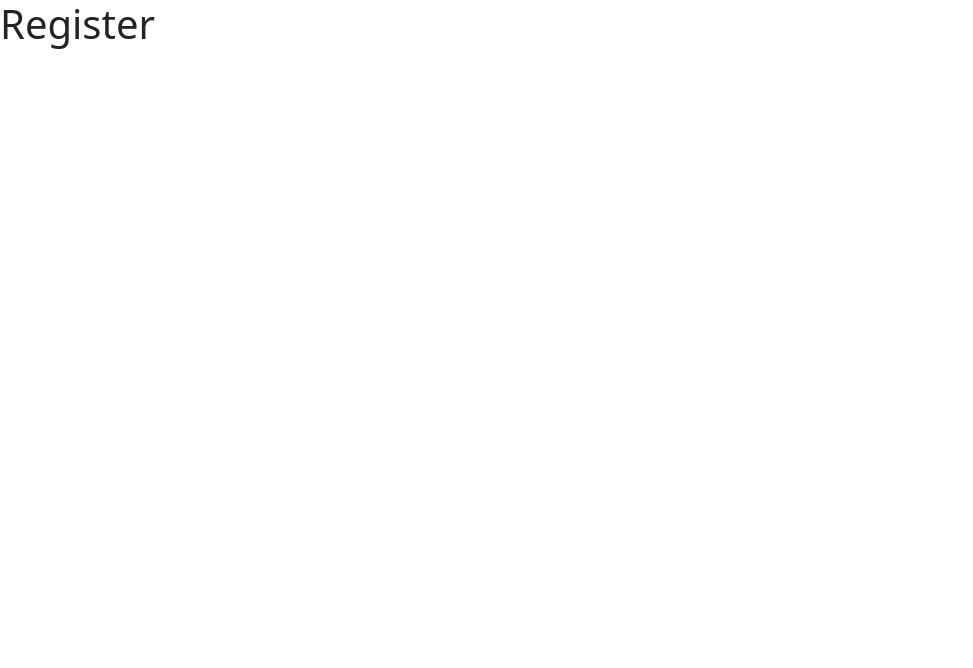
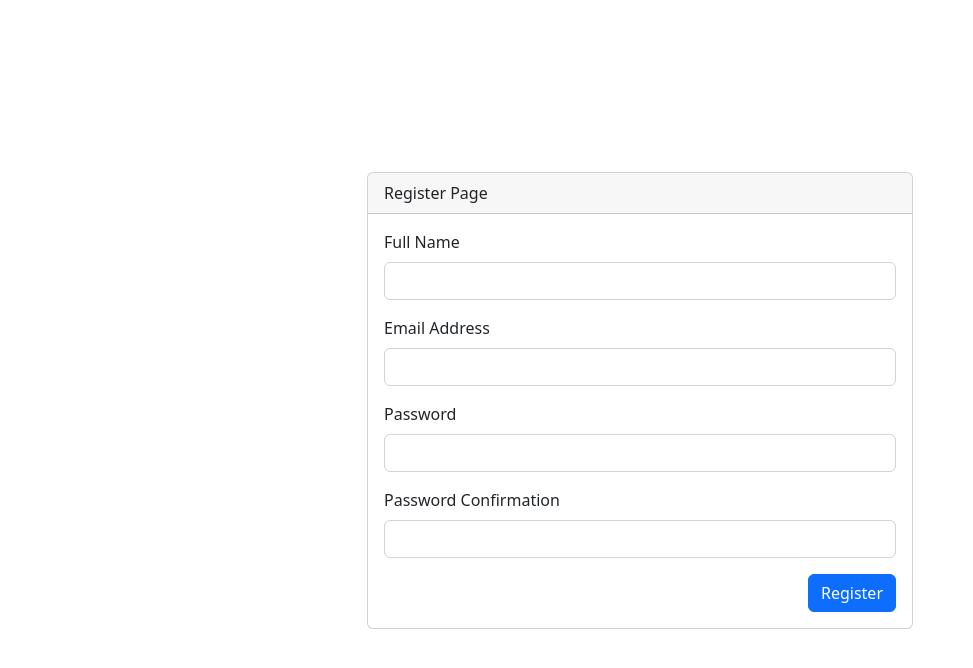
Before and after one commit to joedave13/react-auth-jwt, a React (Create React App) app: page /register in a window 1280 px wide. Shown: the top 668 px of the page, without its empty margins (0-973 px from the left). Built offline with nearby package versions, Linux system fonts and the light colour scheme.

Commit message:
setting base layout

```diff
--- a/src/pages/Home.js
+++ b/src/pages/Home.js
@@ -2,8 +2,23 @@ import React from 'react';
 
 function Home() {
   return (
-    <div>
-      <h1>Home</h1>
+    <div className="container">
+      <div className="d-flex align-items-center" style={{ height: '100vh' }}>
+        <div style={{ width: '100%' }}>
+          <div className="row justify-content-center">
+            <div className="col-md-6">
+              <div className="card">
+                <div className="card-header">Home Page</div>
+                <div className="card-body">
+                  <h5>Hello, Joe</h5>
+                  <p>Welcome to Simple React Auth App.</p>
+                  <button className="btn btn-danger">Logout</button>
+                </div>
+              </div>
+            </div>
+          </div>
+        </div>
+      </div>
     </div>
   );
 }
--- a/src/pages/Login.js
+++ b/src/pages/Login.js
@@ -2,8 +2,41 @@ import React from 'react';
 
 function Login() {
   return (
-    <div>
-      <h1>Login</h1>
+    <div className="container">
+      <div className="d-flex align-items-center" style={{ height: '100vh' }}>
+        <div style={{ width: '100%' }}>
+          <div className="row justify-content-center">
+            <div className="col-md-6">
+              <div className="card">
+                <div className="card-header">Login Page</div>
+                <div className="card-body">
+                  <form autoComplete="off">
+                    <div class="mb-3">
+                      <label for="email" class="form-label">
+                        Email address
+                      </label>
+                      <input type="email" class="form-control" id="email" />
+                    </div>
+                    <div class="mb-3">
+                      <label for="password" class="form-label">
+                        Password
+                      </label>
+                      <input
+                        type="password"
+                        class="form-control"
+                        id="password"
+                      />
+                    </div>
+                    <button type="submit" class="btn btn-primary float-end">
+                      Login
+                    </button>
+                  </form>
+                </div>
+              </div>
+            </div>
+          </div>
+        </div>
+      </div>
     </div>
   );
 }
--- a/src/pages/Register.js
+++ b/src/pages/Register.js
@@ -2,8 +2,57 @@ import React from 'react';
 
 function Register() {
   return (
-    <div>
-      <h1>Register</h1>
+    <div className="container">
+      <div className="d-flex align-items-center" style={{ height: '100vh' }}>
+        <div style={{ width: '100%' }}>
+          <div className="row justify-content-center">
+            <div className="col-md-6">
+              <div className="card">
+                <div className="card-header">Register Page</div>
+                <div className="card-body">
+                  <form autoComplete="off">
+                    <div class="mb-3">
+                      <label for="name" class="form-label">
+                        Full Name
+                      </label>
+                      <input type="text" class="form-control" id="name" />
+                    </div>
+                    <div class="mb-3">
+                      <label for="email" class="form-label">
+                        Email Address
+                      </label>
+                      <input type="email" class="form-control" id="email" />
+                    </div>
+                    <div class="mb-3">
+                      <label for="password" class="form-label">
+                        Password
+                      </label>
+                      <input
+                        type="password"
+                        class="form-control"
+                        id="password"
+                      />
+                    </div>
+                    <div class="mb-3">
+                      <label for="password_confirmation" class="form-label">
+                        Password Confirmation
+                      </label>
+                      <input
+                        type="password"
+                        class="form-control"
+                        id="password_confirmation"
+                      />
+                    </div>
+                    <button type="submit" class="btn btn-primary float-end">
+                      Register
+                    </button>
+                  </form>
+                </div>
+              </div>
+            </div>
+          </div>
+        </div>
+      </div>
     </div>
   );
 }
--- a/src/pages/Welcome.js
+++ b/src/pages/Welcome.js
@@ -2,8 +2,24 @@ import React from 'react';
 
 function Welcome() {
   return (
-    <div>
-      <h1>Welcome</h1>
+    <div className="container">
+      <div className="d-flex align-items-center" style={{ height: '100vh' }}>
+        <div style={{ width: '100%' }}>
+          <div className="row justify-content-center">
+            <div className="col-md-6">
+              <div className="card">
+                <div className="card-header">Welcome Page</div>
+                <div className="card-body">
+                  <h5>Joe Dave</h5>
+                  <p>Welcome to Simple React Auth App.</p>
+                  <button className="btn btn-primary me-2">Login</button>
+                  <button className="btn btn-info">Register</button>
+                </div>
+              </div>
+            </div>
+          </div>
+        </div>
+      </div>
     </div>
   );
 }
```
